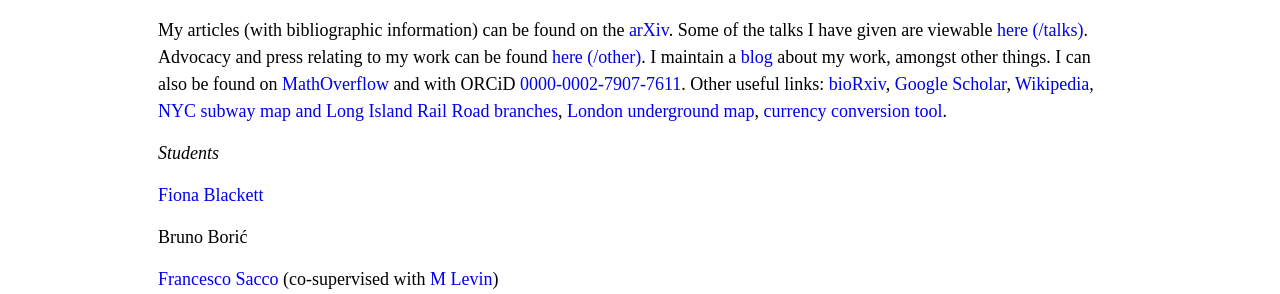
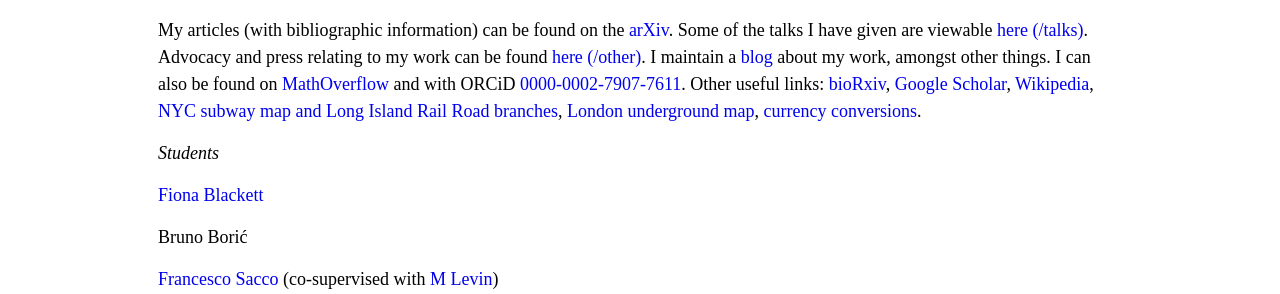
Before and after one commit to DARSakthi/DARSakthi.github.io, a Jekyll site: the page built from index.markdown, in a window 1280 px wide. Shown: the part 494-788 px from the top of the page. Built offline with Jekyll 4.4.1, drawn with Linux system fonts in a browser that asks for light colours.

Commit message:
Update index.markdown
Grammer

```diff
--- a/index.markdown
+++ b/index.markdown
@@ -16,7 +16,7 @@ I am currently a visitor at the [CUNY Graduate Centre](https://www.gc.cuny.edu)
 
 For a summary of my current research, see [this page (/research)](https://darsakthi.github.io/research). I am broadly interested in topology and how it threads through different areas of algebra, analysis, and arithmetic. I am often motivated by objects or questions in mathematical and statistical physics. Chern--Simons theories feature heavily in my work as rich objects living in the intersection of these areas. I am also interested in probability theory and its applications: I have a secondary research programme devoted to (non-equilibrium) statistical field theory and the properties of spaces of functions.
 
-My articles (with bibliographic information) can be found on the [arXiv](https://arxiv.org/a/0000-0002-7907-7611.html). Some of the talks I have given are viewable [here (/talks)](https://darsakthi.github.io/talks). Advocacy and press relating to my work can be found [here (/other)](https://darsakthi.github.io/other/). I maintain a [blog](https://darsakthi.github.io/blog) about my work, amongst other things. I can also be found on [MathOverflow](https://mathoverflow.net/users/370636/dalton-a-r-sakthivadivel) and with ORCiD [0000-0002-7907-7611](https://orcid.org/0000-0002-7907-7611). Other useful links: [bioRxiv](https://www.biorxiv.org/search/author1%3ADalton%2BA%2BR%2BSakthivadivel%2B), [Google Scholar](https://scholar.google.com/citations?user=mWJtfUUAAAAJ), [Wikipedia](https://en.wikipedia.org/wiki/User:Dalton.sakthi), [NYC subway map and Long Island Rail Road branches](https://new.mta.info/maps), [London underground map](https://tfl.gov.uk/maps/track/tube), [currency conversion tool](https://www.google.com/finance/quote/USD-GBP).
+My articles (with bibliographic information) can be found on the [arXiv](https://arxiv.org/a/0000-0002-7907-7611.html). Some of the talks I have given are viewable [here (/talks)](https://darsakthi.github.io/talks). Advocacy and press relating to my work can be found [here (/other)](https://darsakthi.github.io/other/). I maintain a [blog](https://darsakthi.github.io/blog) about my work, amongst other things. I can also be found on [MathOverflow](https://mathoverflow.net/users/370636/dalton-a-r-sakthivadivel) and with ORCiD [0000-0002-7907-7611](https://orcid.org/0000-0002-7907-7611). Other useful links: [bioRxiv](https://www.biorxiv.org/search/author1%3ADalton%2BA%2BR%2BSakthivadivel%2B), [Google Scholar](https://scholar.google.com/citations?user=mWJtfUUAAAAJ), [Wikipedia](https://en.wikipedia.org/wiki/User:Dalton.sakthi), [NYC subway map and Long Island Rail Road branches](https://new.mta.info/maps), [London underground map](https://tfl.gov.uk/maps/track/tube), [currency conversions](https://www.google.com/finance/quote/USD-GBP).
 
 
 _Students_
```
